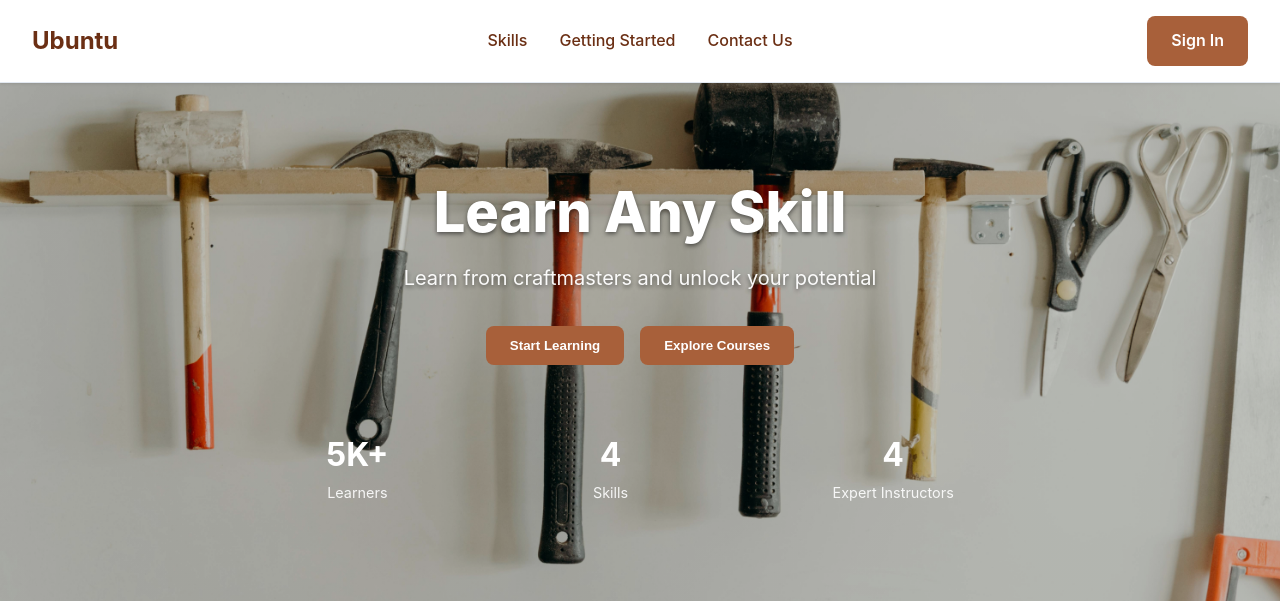
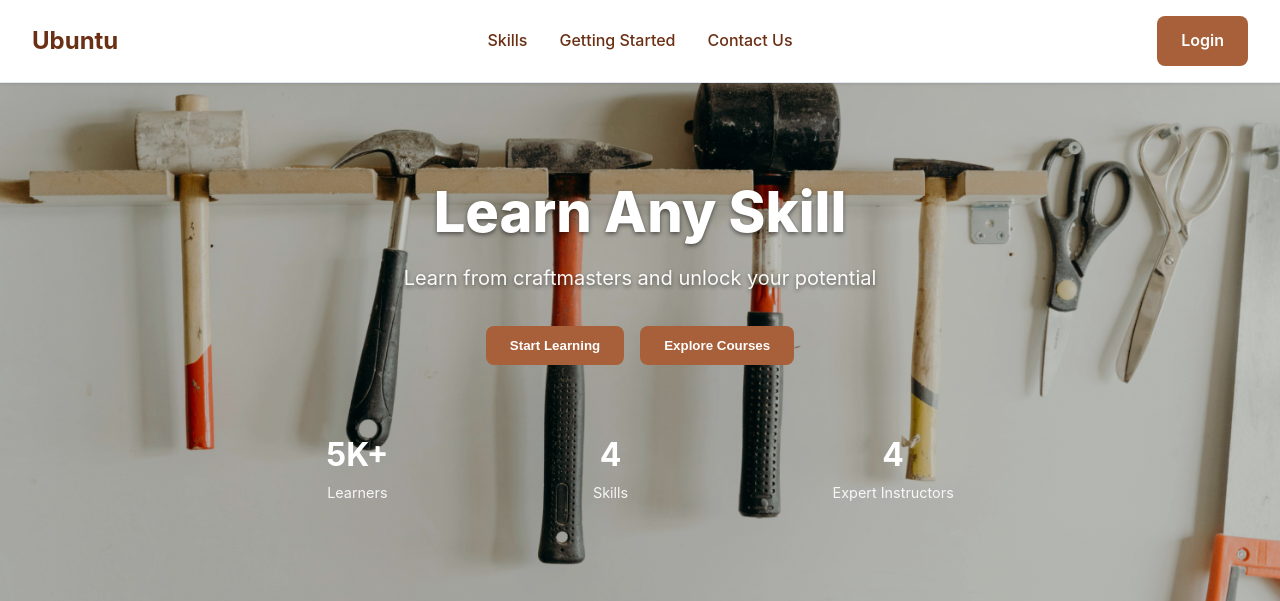
Before and after one commit to AishaNoku/UbuntuTheSkillTrainer, a PHP site: page / in a window 1280 px wide. Shown: the top 601 px of the page. Run offline with PHP 8.4, Linux system fonts and the light colour scheme.

Commit message:
changed sign up to login on homepage

```diff
--- a/index.php
+++ b/index.php
@@ -31,7 +31,7 @@ $isLoggedIn = isset($_SESSION['username']);
                     Log Out
                 </a>
             <?php else: ?>
-                <a href="login.html" class="btn btn-primary">Sign In</a>
+                <a href="login.html" class="btn btn-primary">Login</a>
             <?php endif; ?>
 
             <button class="menu-toggle" id="menu-toggle" style="margin-left: 10px;">&#9776;</button>
```
